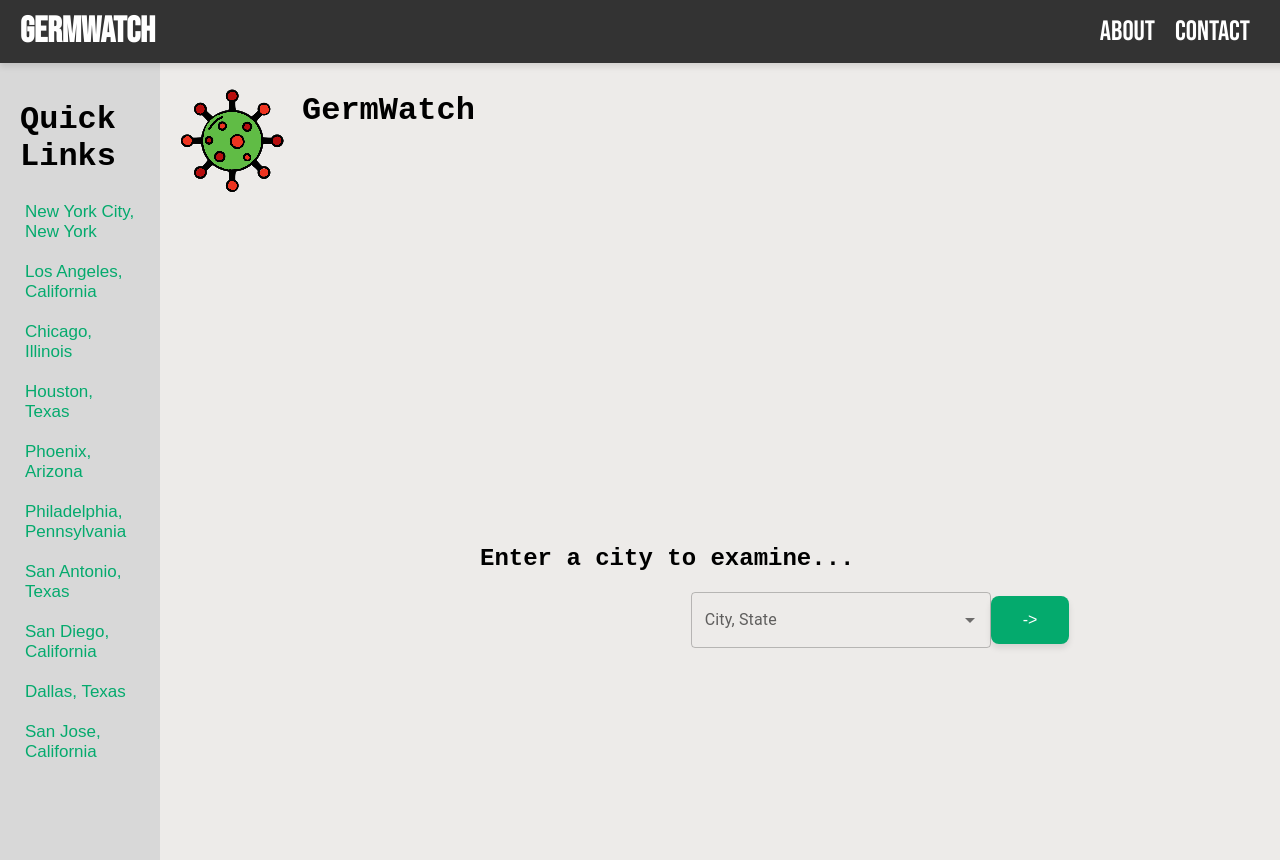
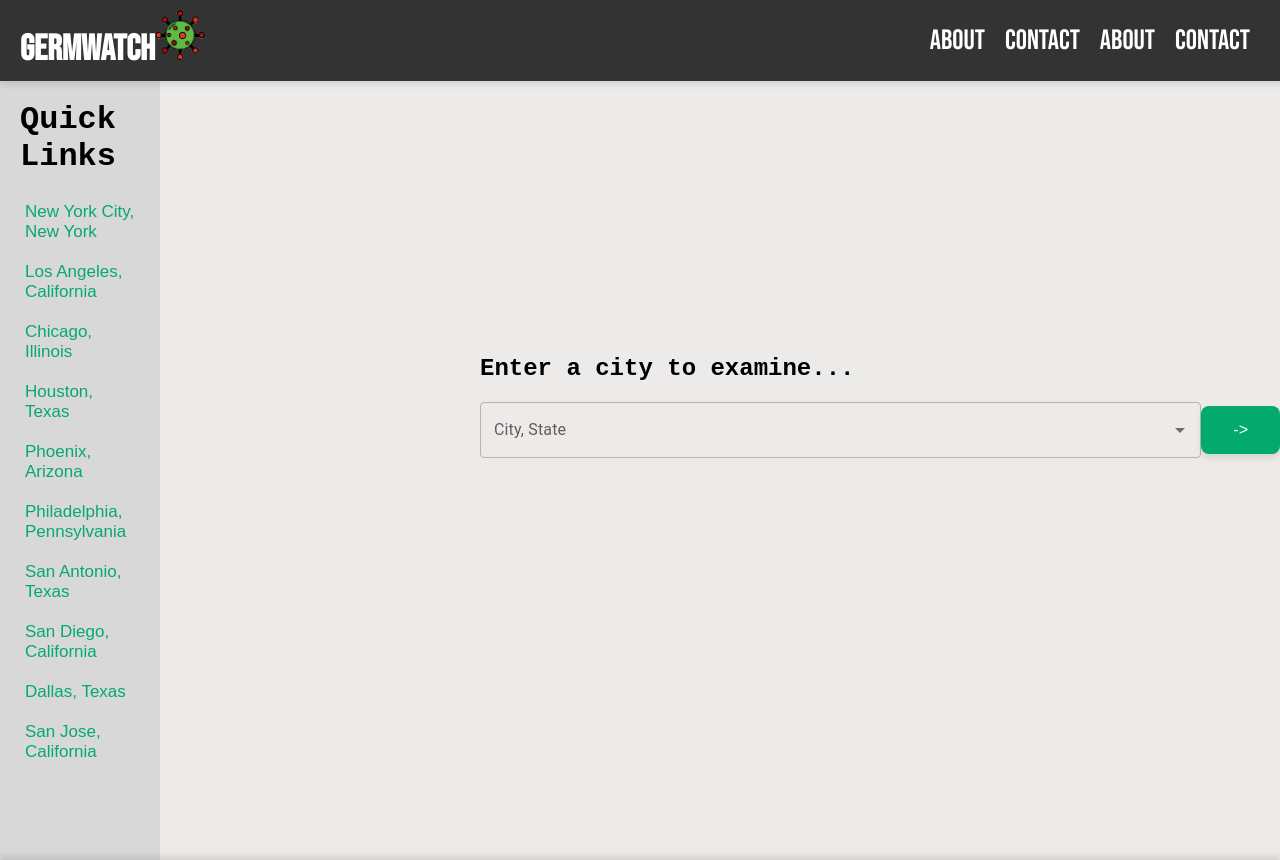
Before and after one commit to danatcosta3/C-s-get-degrees, a React (Create React App) app in the folder germwatch/: page / in a window 1280 px wide. Built offline with nearby package versions, Linux system fonts and the light colour scheme.

Commit message:
AutoComplete

```diff
--- a/germwatch/src/HomePage.css
+++ b/germwatch/src/HomePage.css
@@ -1,23 +1,3 @@
-@keyframes App-logo-spin {
-  from {
-    transform: rotate(0deg);
-  }
-  to {
-    transform: rotate(360deg);
-  }
-}
-@keyframes App-logo-side-to-side {
-  0% {
-    transform: translateX(-50px); /* Start 50px to the left */
-  }
-  50% {
-    transform: translateX(50px); /* Move 50px to the right */
-  }
-  100% {
-    transform: translateX(-50px); /* Move back to 50px to the left */
-  }
-}
-
 html,
 body {
   height: 100%;
@@ -187,7 +167,7 @@ footer {
 }
 .MuiAutocomplete-root {
   width: 100%; /* Ensure it takes full width */
-  flex: none;
+  flex: auto;
 }
 /* Adjusting the dropdown positioning */
 .MuiAutocomplete-popper {
--- a/germwatch/src/components/common/header.css
+++ b/germwatch/src/components/common/header.css
@@ -8,9 +8,11 @@
   z-index: 1000;
   width: 100%;
   background-color: #333;
+  background-color: #333;
   display: flex;
   justify-content: space-between;
   align-items: center;
+  padding: 10px 20px;
   padding: 10px 20px;
   box-shadow: 0 4px 6px rgba(0, 0, 0, 0.1);
 }
@@ -20,6 +22,7 @@
   font-weight: bold;
   color: white;
   text-decoration: none;
+  font-family: "Bebas Neue", sans-serif;
   font-family: "Bebas Neue", sans-serif;
 }
 
@@ -38,6 +41,7 @@
   text-decoration: none;
   font-size: 28px;
   position: relative;
+  font-family: "Bebas Neue", sans-serif;
   font-family: "Bebas Neue", sans-serif;
 }
 
@@ -58,4 +62,10 @@
 
 body {
   padding-top: 60px;
+  padding-top: 60px;
 }
+
+.icon {
+  width: 50px;
+  height: 50px;
+}
--- a/germwatch/src/components/common/header.js
+++ b/germwatch/src/components/common/header.js
@@ -8,8 +8,20 @@ function Header() {
       <nav class="navbar">
         <Link to="/" className="logo">
           GermWatch
+          <img
+            className="icon"
+            src={"GermWatchLogo4.png"}
+            alt="GermWatch Logo"
+          />
         </Link>
+
         <ul>
+          <li>
+            <Link to="/about">About</Link>
+          </li>
+          <li>
+            <Link to="/contact">Contact</Link>
+          </li>
           <li>
             <Link to="/about">About</Link>
           </li>
--- a/germwatch/src/pages/HomePage.js
+++ b/germwatch/src/pages/HomePage.js
@@ -15,12 +15,6 @@ function HomePage() {
     navigate(`/map?city=${encodeURIComponent(city)}`);
   };
 
-  const handleKeyDown = (e) => {
-    if (e.key === "Enter") {
-      handleButtonClick(); // Trigger button click on Enter key
-    }
-  };
-
   const handleCityClick = (selectedCity) => {
     setCity(selectedCity); // Set the input field to the clicked city
     navigate(`/map?city=${encodeURIComponent(selectedCity)}`); // Navigate to the map page
@@ -33,6 +27,13 @@ function HomePage() {
           option.label.toLowerCase().includes(inputValue.toLowerCase())
         )
       : [];
+
+  const handleKeyPress = (event) => {
+    if (event.key === "Enter" && city) {
+      handleButtonClick(); // Call the function to navigate when Enter is pressed
+    }
+  };
+
   return (
     <div className="App">
       <header className="App-header">
@@ -72,14 +73,7 @@ function HomePage() {
           </ul>
         </div>
         <div className="right-panel">
-          <div className="logo-container">
-            <img
-              src={"GermWatchLogo2.png"}
-              alt="GermWatch Logo"
-              className="App-logo"
-            />
-            <h1 className="font">GermWatch</h1>
-          </div>
+          <div className="logo-container"></div>
           <div className="text-search-button">
             <h2 className="font">Enter a city to examine...</h2>
             <div className="search-container">
@@ -98,6 +92,7 @@ function HomePage() {
                     {...params}
                     label="City, State"
                     variant="outlined"
+                    onKeyPress={handleKeyPress} // Handle Enter key press
                   />
                 )}
                 sx={{ width: 300 }}
```
Also changed, not shown: germwatch/public/GermWatchLogo3.png (added), germwatch/public/GermWatchLogo4.png (added).
